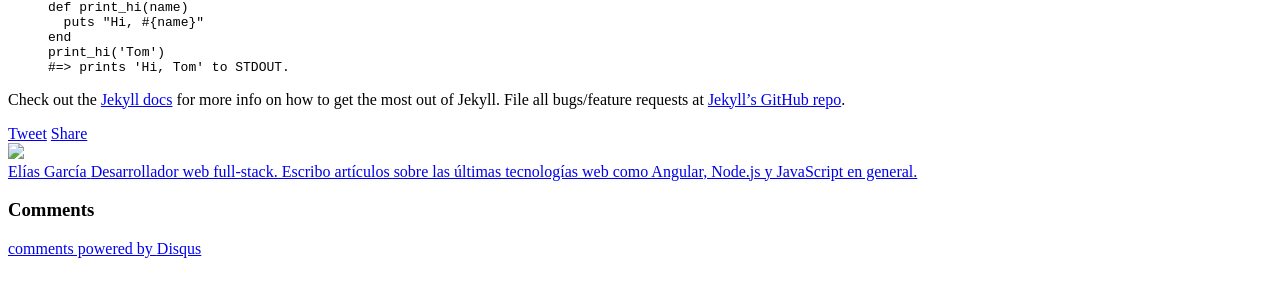
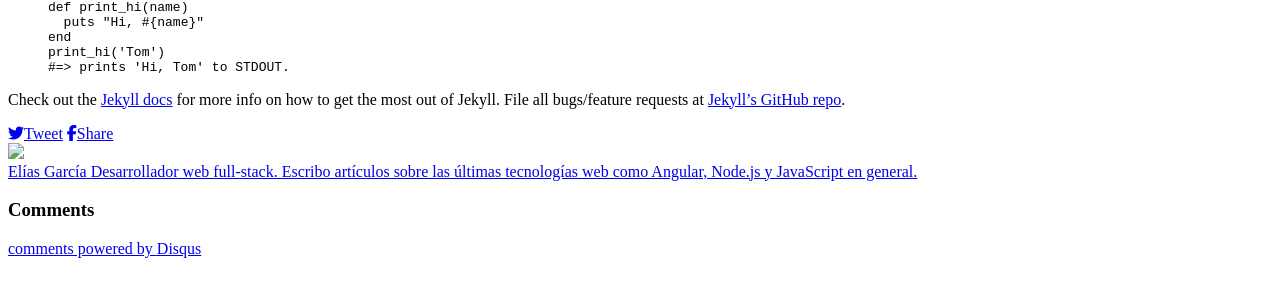
Before and after one commit to elias-garcia/elias-garcia.github.io, a Jekyll site: the page built from _posts/2013-11-10-welcome-to-jekyll.markdown, in a window 1280 px wide. Shown: the part 220-517 px from the top of the page. Built offline with Jekyll 4.4.1, drawn with Linux system fonts in a browser that asks for light colours; nearby versions of some CDN libraries; library files that are not in the unit come from our copies; comment, search, counter and statistics services are not loaded.

Commit message:
Share icons fixed

```diff
--- a/_includes/share.html
+++ b/_includes/share.html
@@ -1,9 +1,8 @@
-<a class="twitter" href="https://twitter.com/intent/tweet?text={{ site.domain_name }}{{ page.url }} - {{page.title}} by @{{ site.authorTwitter }}"><span class="icon-twitter"> Tweet</span></a>
+<a class="twitter" href="https://twitter.com/intent/tweet?text={{ site.domain_name }}{{ page.url }} - {{page.title}} by @{{ site.authorTwitter }}"><span class="fa fa-twitter"></span>Tweet</a>
 
 <a class="facebook" href="#" onclick="
     window.open(
       'https://www.facebook.com/sharer/sharer.php?u='+encodeURIComponent(location.href),
       'facebook-share-dialog',
       'width=626,height=436');
-    return false;"><span class="icon-facebook-rect"> Share</span>
-</a>
+    return false;"><span class="fa fa-facebook"></span>Share</a>
```
Also changed, not shown: assets/css/style.css (+7 -0 lines).
